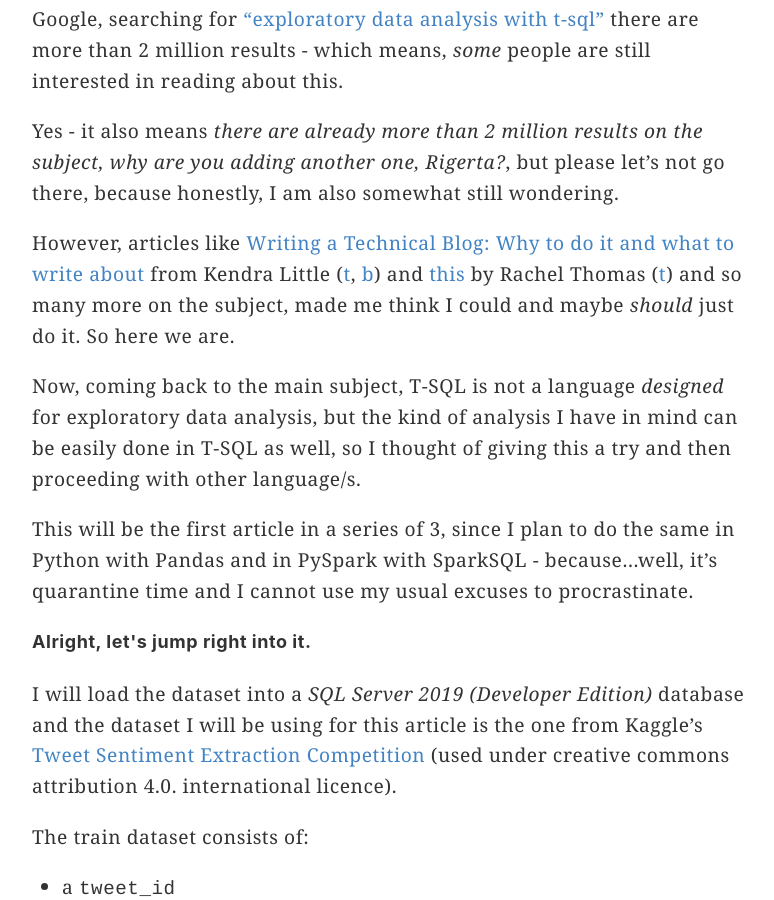
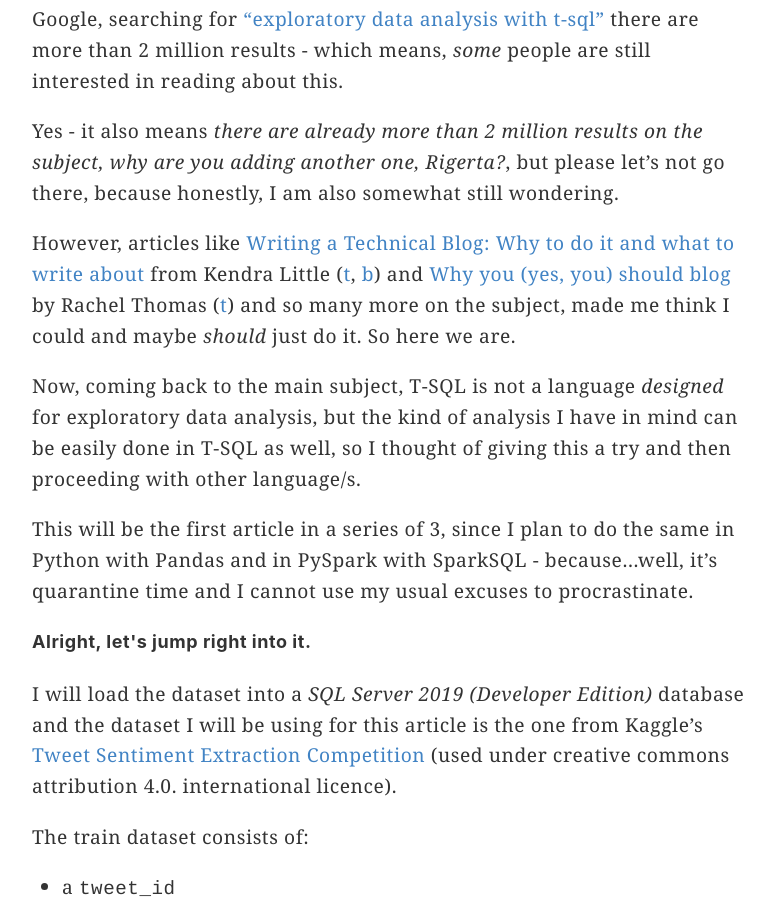
Before and after one commit to rigerta/rigerta.github.io, a Jekyll site: the page built from _posts/2020-04-19-eda-with-tsql.md, in a window 1280 px wide and 900 px high, scrolled down 2056 px. Shown: the whole window, without its empty margins (248-1022 px from the left). Built offline with Jekyll 4.4.1, drawn with Linux system fonts in a browser that asks for light colours.

Commit message:
another tiny thing

```diff
--- a/_posts/2020-04-19-eda-with-tsql.md
+++ b/_posts/2020-04-19-eda-with-tsql.md
@@ -51,7 +51,7 @@ How do I know this? Glad you asked. Going back to Google, searching for ["explor
 
 Yes - it also means _there are already more than 2 million results on the subject, why are you adding another one, Rigerta?_, but please let's not go there, because honestly, I am also somewhat still wondering.
 
-However, articles like [Writing a Technical Blog: Why to do it and what to write about](https://littlekendra.com/2011/01/13/onblogging/) from Kendra Little ([t](https://twitter.com/Kendra_Little), [b](https://littlekendra.com/)) and [this](https://medium.com/@racheltho/why-you-yes-you-should-blog-7d2544ac1045) by Rachel Thomas ([t](https://twitter.com/math_rachel)) and so many more on the subject, made me think I could and maybe _should_ just do it. So here we are.
+However, articles like [Writing a Technical Blog: Why to do it and what to write about](https://littlekendra.com/2011/01/13/onblogging/) from Kendra Little ([t](https://twitter.com/Kendra_Little), [b](https://littlekendra.com/)) and [Why you (yes, you) should blog](https://medium.com/@racheltho/why-you-yes-you-should-blog-7d2544ac1045) by Rachel Thomas ([t](https://twitter.com/math_rachel)) and so many more on the subject, made me think I could and maybe _should_ just do it. So here we are.
 
 Now, coming back to the main subject, T-SQL is not a language _designed_ for exploratory data analysis, but the kind of analysis I have in mind can be easily done in T-SQL as well, so I thought of giving this a try and then proceeding with other language/s.
 
```
